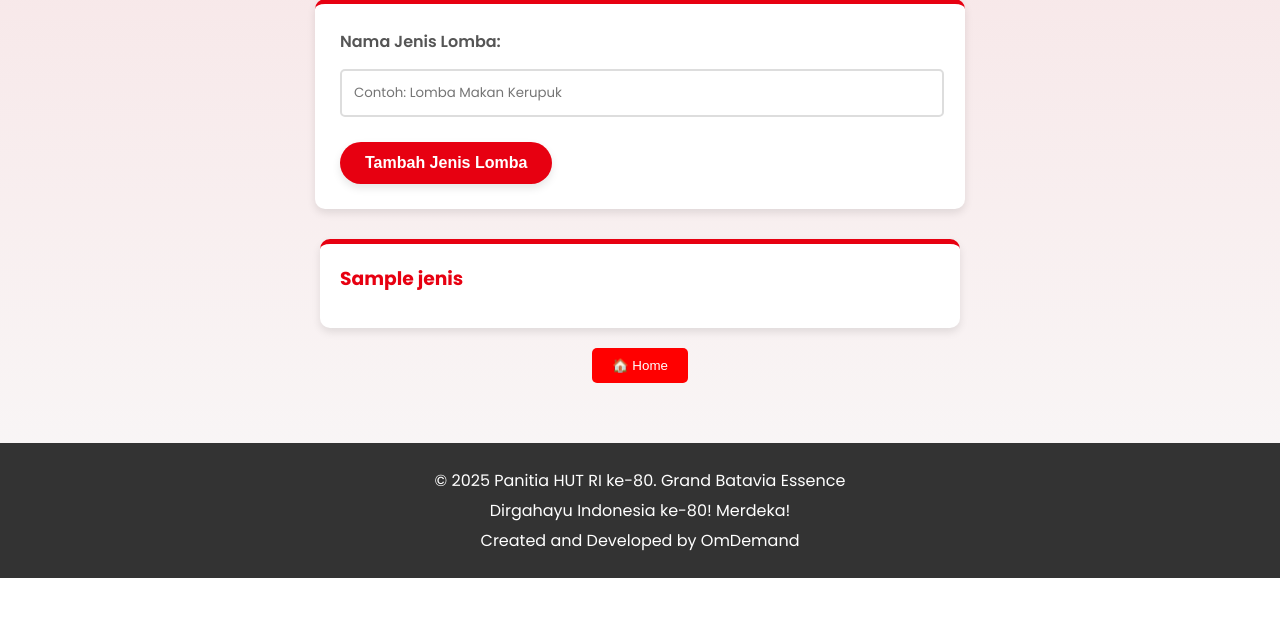
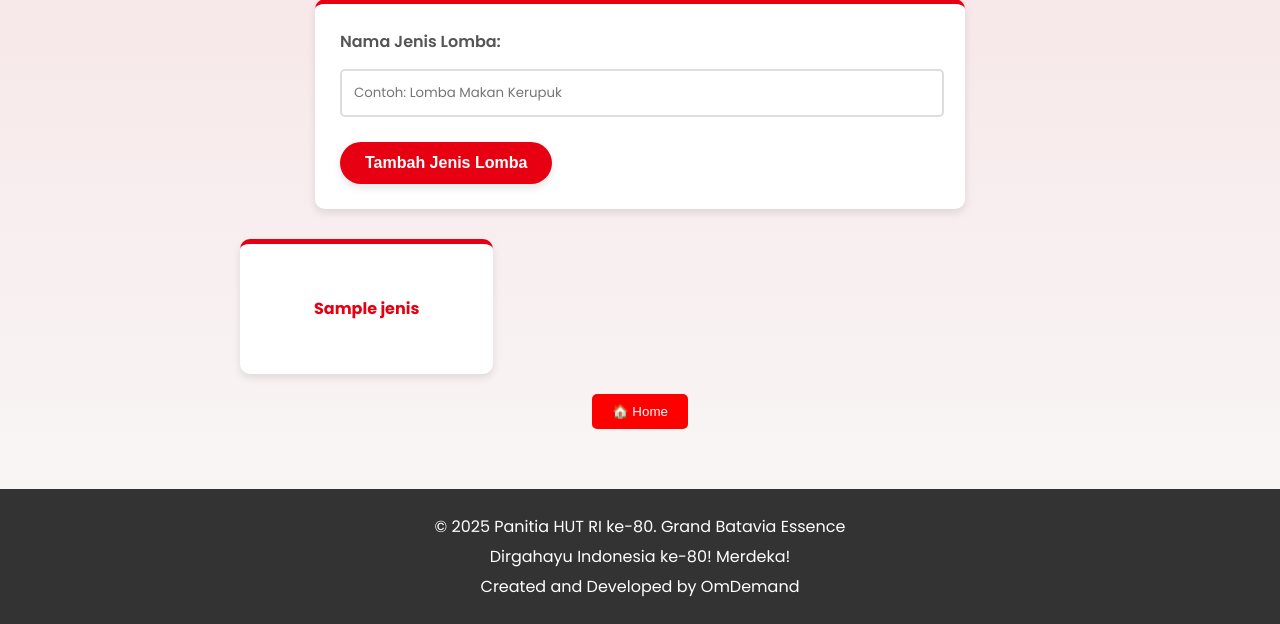
Before and after one commit to M1ngsan636/essencelomba, a Flask app: template templates/lomba.html in a window 1280 px wide. Shown: the part 337-961 px from the top of the page. Before the commit the page ends 915 px from the top, so only its background shows below. Run offline with Flask 3, Linux system fonts and the light colour scheme; the template is opened without the code that fills it: most values are stand-ins (such as "Sample title", 1, 10 or a date in 2020).

Commit message:
Update lomba.html

```diff
--- a/templates/lomba.html
+++ b/templates/lomba.html
@@ -157,9 +157,8 @@
       box-shadow: 0 0 0 3px rgba(231, 0, 17, 0.2);
     }
     #daftar-lomba {
-      display: flex;
-      flex-direction: column;
-      align-items: center;
+      display: grid;
+      grid-template-columns: repeat(auto-fill, minmax(200px, 1fr));
       gap: 20px;
       margin-top: 30px;
       width: 100%;
@@ -167,18 +166,37 @@
     .event-card {
       background-color: white;
       border-radius: 10px;
-      padding: 20px;
-      width: 100%;
-      max-width: 600px;
+      padding: 15px;
       box-shadow: var(--shadow);
       border-top: 5px solid var(--merah);
-      text-align: left;
+      text-align: center;
       position: relative;
+      transition: transform 0.3s;
+      min-height: 100px;
+      display: flex;
+      align-items: center;
+      justify-content: center;
     }
+    .event-card:hover {
+      transform: translateY(-5px);
+    }
+
     .event-card h3 {
       color: var(--merah);
-      margin-top: 0;
-      margin-bottom: 15px;
+      margin: 0;
+      font-size: 1rem;
+      word-break: break-word;
+    }
+    @media (max-width: 768px) {
+      #daftar-lomba {
+        grid-template-columns: repeat(2, 1fr);
+      }
+    }
+
+    @media (max-width: 480px) {
+      #daftar-lomba {
+        grid-template-columns: 1fr;
+      }
     }
     .footer {
       background-color: #333;
```
